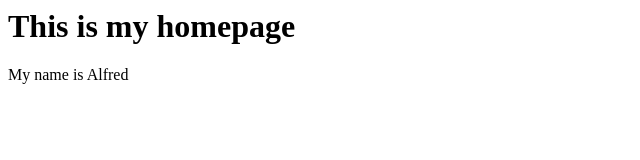
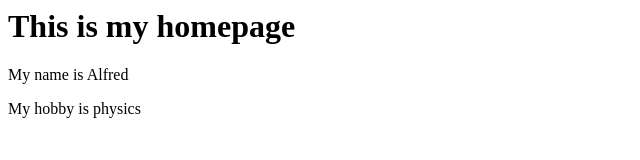
Before and after one commit to alfredang/github-foundation-labs, a plain HTML site: page index.html in a window 1280 px wide. Shown: the whole page, without its empty margins (0-640 px from the left). Drawn offline with Linux system fonts and the light colour scheme.

Commit message:
added hobby

```diff
--- a/index.html
+++ b/index.html
@@ -1,3 +1,5 @@
 <h1>This is my homepage </h1>
 
 <p>My name is Alfred</p>
+
+<p>My hobby is physics</p>
```
